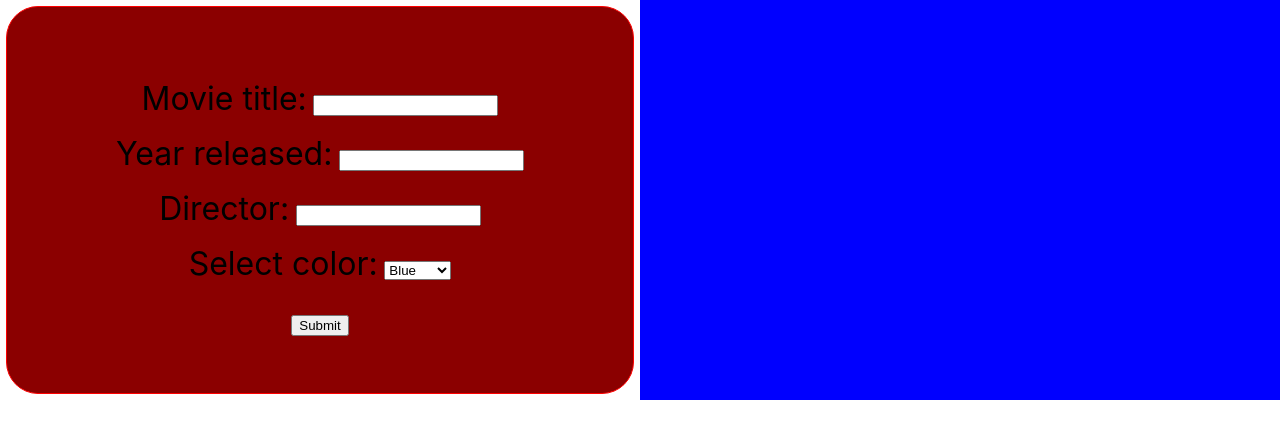
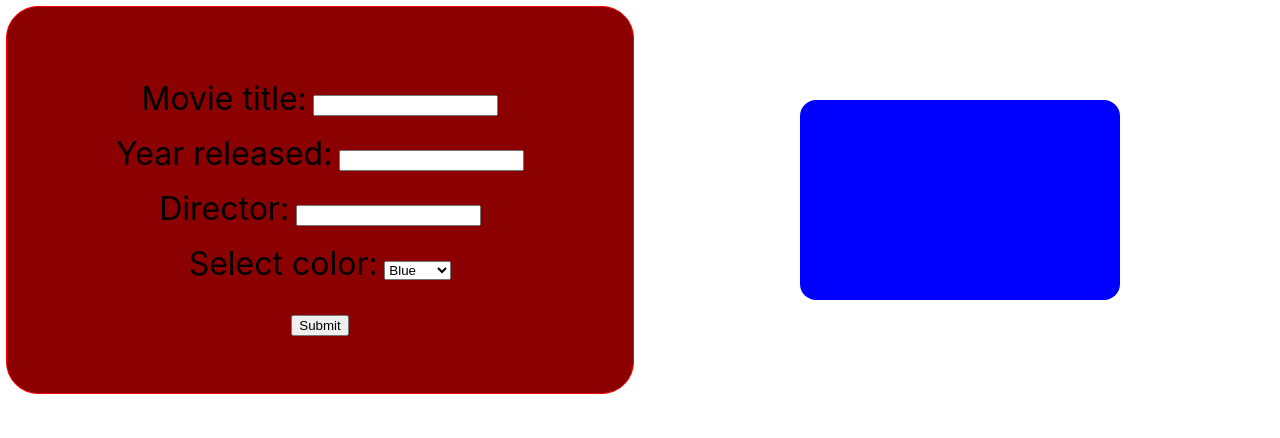
Before and after one commit to philngom/react-movie-list-make-from-scratch, a React (Create React App) app: page / in a window 1280 px wide. Shown: the top 438 px of the page. Built offline with nearby package versions, Linux system fonts and the light colour scheme.

Commit message:
styled movie-preview div

```diff
--- a/src/App.css
+++ b/src/App.css
@@ -3,6 +3,13 @@
   display: grid;
   grid-template-rows: 1fr 1fr;
   height: 100vh;
+}
+
+.movie-preview {
+  width: 50%;
+  height: 50%;
+  border-radius: 1em;
+  margin: auto auto;
 }
 
 .top {
```
